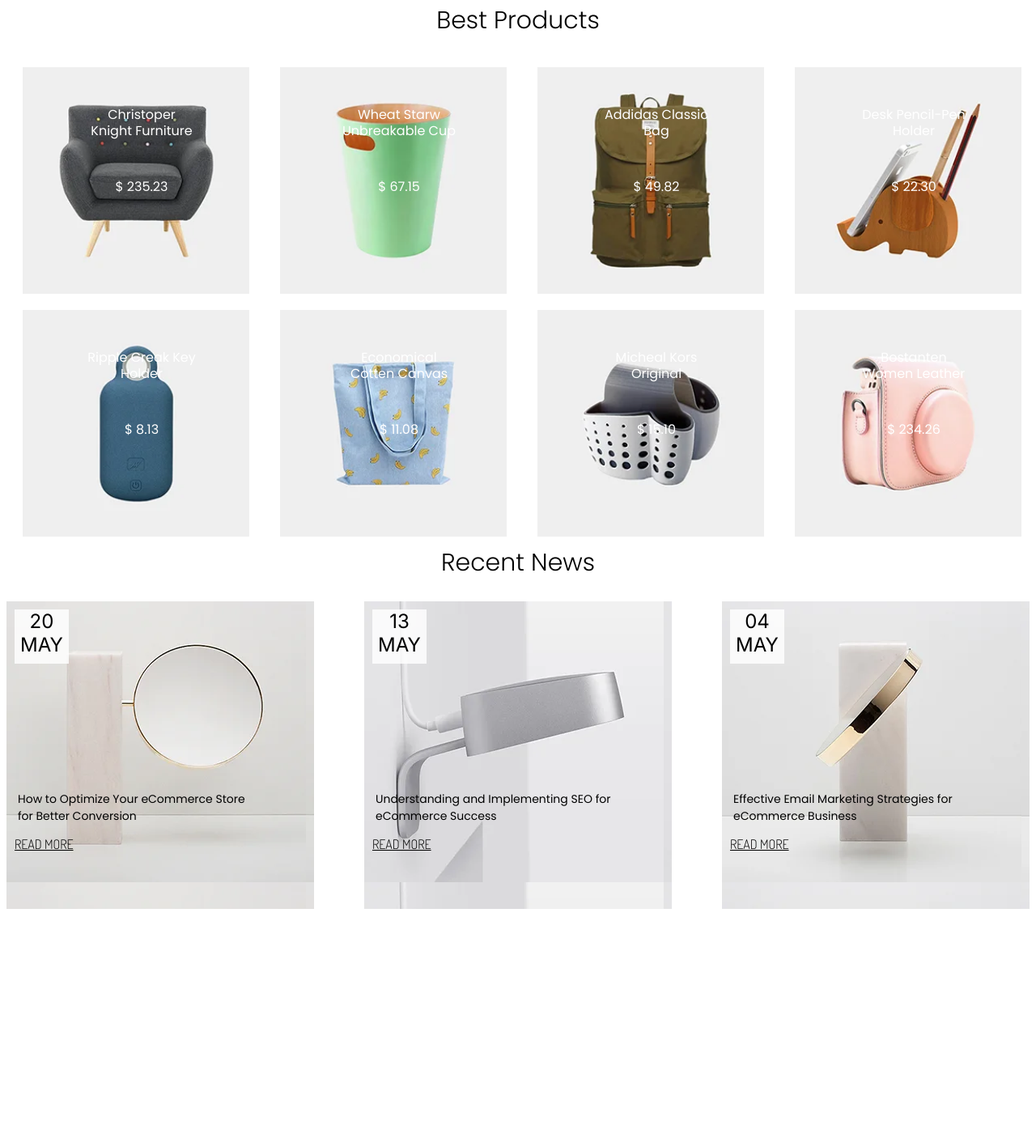
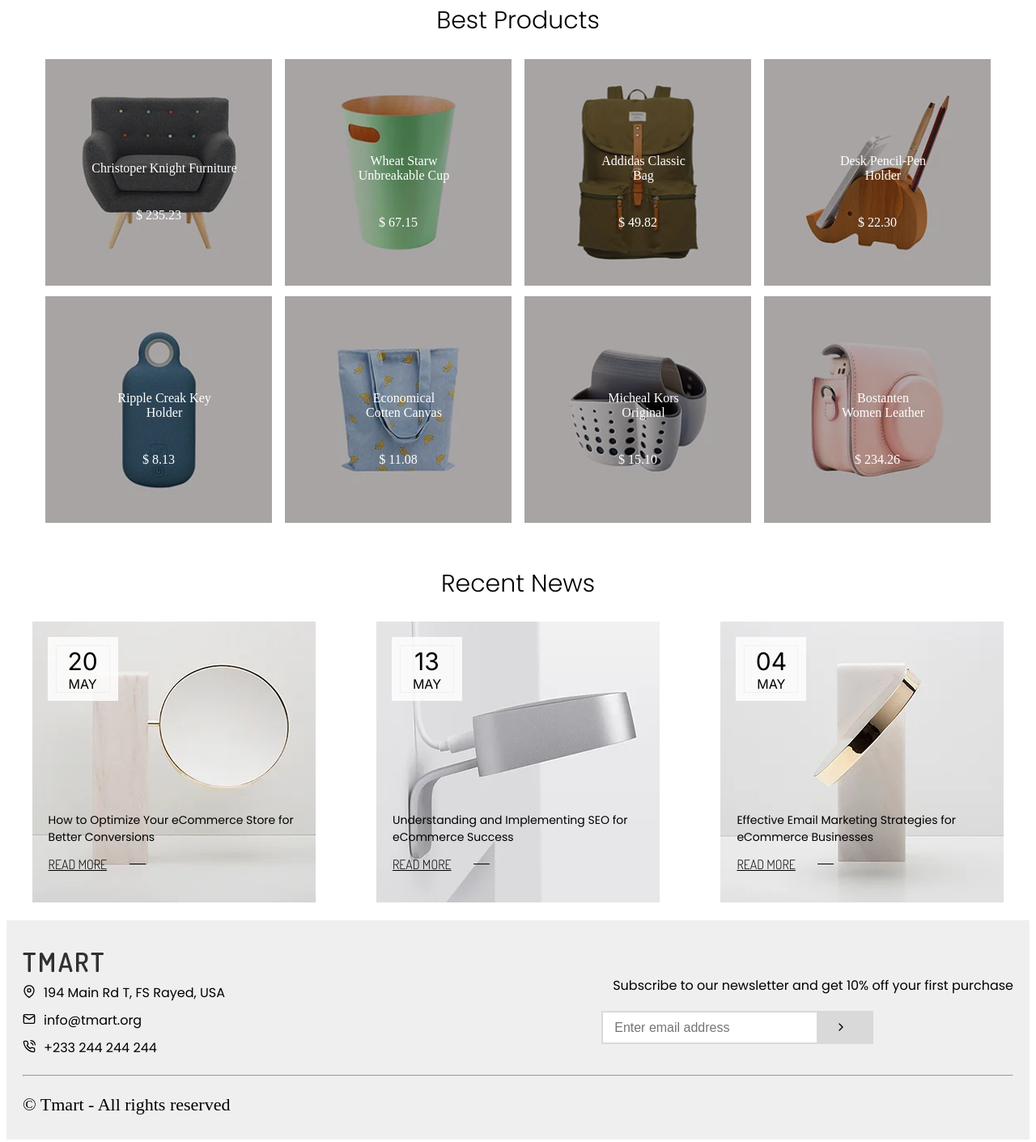
Before and after one commit to SegbenuL/Ecommerce-website, a plain HTML site: page index.html in a window 1280 px wide. Shown: the part 1199-2610 px from the top of the page at 81% size. Before the commit the page ends 2349 px from the top, so only its background shows below. Drawn offline with nearby package versions, Linux system fonts and the light colour scheme.

Commit message:
final project

```diff
--- a/css/desktop.css
+++ b/css/desktop.css
@@ -16,12 +16,32 @@
         width: 280px;
         height: 280px;
     }
+    .desk-nav{
+        display:block;
+    }
     .box1, .box2{
         width: 588px;
         height: 299px;
     }
-    .article, .article1, .article2{
-        width: 380px;
-        height: 380px;
+    .box1 p{
+        width: 236px;
+    }
+    .box2 p{
+        width: 236px;
+    }
+    .main{
+        grid-template-columns: repeat(4,1fr);
+        column-gap: 1rem;
+    }
+    .product{
+        width: 280px;
+        height: 280px;
+        align-self: center;
+    }
+
+    .article{
+        width: 350px;
+        height: 350px;
+        background-repeat: no-repeat;
     }
 }
--- a/css/mobile.css
+++ b/css/mobile.css
@@ -37,10 +37,10 @@
     margin-right: 20%;
     margin-top: 20%;
     width: 50%;
-    height: 171px;
+    height: fit-content;
     vertical-align:auto;
-    /* align-self: center; */
-    padding: 10px;
+    align-self: center;
+    /* padding: 10px; */
     background: rgba(255, 255, 255, 0.83);
 }
 .box a{
@@ -57,9 +57,7 @@
     background-position: center;
     background-size: cover;
     margin: 10px;
-    /* margin-top: 53px; */
-    /* left: calc(50% - 350px/2 - 0.5px);
-    margin: 0%; */
+
 
 }
 
@@ -71,11 +69,12 @@
     background-position: center center;
     background-size: cover;
     margin: 10px;
-    /* margin-top: 20.93px; */
+
 }
 
 .hero{
     display: flex;
+    flex-direction: column;
     flex-wrap: wrap;
     justify-content: space-around;
     font-family: 'Poppins';
@@ -83,7 +82,6 @@
     font-weight: 300;
     font-size: 20px;
     line-height: 25px;
-    /* or 125% */
     text-align:left;
     color: #000000;
     margin-top: 10px;
@@ -104,8 +102,6 @@
     color: #000000;
     font-family: 'Dosis', sans-serif;
     font-size: 16px;
-
-
 }
 .box1 p{
         color: #000000;
@@ -145,195 +141,214 @@ h2{
     text-align: center;
 
 }
-.box3{
+.main{
+    justify-content: center;
+    display: flex;
+    flex-wrap: wrap;
+    row-gap: 0.8rem;
+    width: 100%;
+}
+.product{
+    display: flex;
+    flex-direction: column;
+    justify-content: center;
+    align-items: center;
+    gap: 1.5rem;
+    width: 350px;
+    height: 350px;
+    text-align: center;
+    color: white;
+
+}
+.product.box3{
     background-image: url('/img/13.webp');
     background-repeat: no-repeat;
     background-size: cover;
-    width: 350px;
-    height: 350px;
-    margin: 10px;
-    text-align:center;
-    line-height: 350px;
+    background-color: rgba(52, 48, 48, 0.5);
+    background-blend-mode: overlay;
 }
-.box4{
+.product.box4{
     background-image: url('/img/2 (3).webp');
     background-repeat: no-repeat;
     background-size: cover;
-    width: 350px;
-    height: 350px;
-    margin: 10px;
+    background-color: rgba(52, 48, 48, 0.5);
+    background-blend-mode: overlay;
 }
-.box5{
+.product.box5{
     background-image: url('/img/3.webp');
     background-repeat: no-repeat;
     background-size: cover;
-    width: 350px;
-    height: 350px;
-    margin: 10px;
+    background-color: rgba(52, 48, 48, 0.5);
+    background-blend-mode: overlay;
 }
-.box6{
+.product.box6{
     background-image: url('/img/4.webp');
     background-repeat: no-repeat;
     background-size: cover;
-    width: 350px;
-    height: 350px;
-    margin: 10px;
+    background-color: rgba(52, 48, 48, 0.5);
+    background-blend-mode: overlay;
 }
-.box7{
+.product.box7{
     background-image: url('/img/5.webp');
     background-repeat: no-repeat;
     background-size: cover;
-    width: 350px;
-    height: 350px;
-    margin: 10px;
+    background-color: rgba(52, 48, 48, 0.5);
+    background-blend-mode: overlay;
 }
-.box8{
+.product.box8{
     background-image: url('/img/6.webp');
     background-repeat: no-repeat;
     background-size: cover;
-    width: 350px;
-    height: 350px;
-    margin: 10px;
+    background-color: rgba(52, 48, 48, 0.5);
+    background-blend-mode: overlay;
 }
-.box9{
+.product.box9{
     background-image: url('/img/7.webp');
     background-repeat: no-repeat;
     background-size: cover;
-    width: 350px;
-    height: 350px;
-    margin: 10px;
+    background-color: rgba(52, 48, 48, 0.5);
+    background-blend-mode: overlay;
 }
-.box10{
+.product.box10{
     background-image: url('/img/8.webp');
     background-repeat: no-repeat;
     background-size: cover;
+    background-color: rgba(52, 48, 48, 0.5);
+    background-blend-mode: overlay;
+}
+.news-container{
+    width: 95%;
+    margin: 0px auto;
+}
+.article{
     width: 350px;
     height: 350px;
-    margin: 10px;
+    background-repeat: no-repeat;
+    margin-bottom: 19px;
+    position: relative;
 }
-.main{
-    flex-grow: inherit;
-    align-items: center;
-    display: flex;
-    flex-wrap: wrap;
-    justify-content:space-between;
-    flex-direction: row;
-    float: inline-start;
-    margin-inline-start: 10px;
-    flex-flow: wrap;
-    width:fit-content;
-    /* margin: 10px;
-    margin-top: 10px; */
+.news .news1{
+    background-image: url('/img/1 (2).jpg');
 }
-
-
-.box3-opacity p{
-    color: white;
-    text-align: center;
-    font-family: 'poppins', sans-serif;
-    font-style: normal;
-    font-size: 16px;
-    line-height: 125%;
+.news .news2{
+    background-image: url('/img/2 (4).jpg');
+}
+.news .news3{
+    background-image: url('/img/3 (1).jpg');
 }
 .news{
     display: flex;
     flex-wrap: wrap;
-    justify-content:space-between;
+    justify-content: space-between;
+    align-items: center;
     align-self: center;
-    /* flex-direction: row; */
 }
-.article{
-    background-image: url('/img/1 (2).jpg');
-    width: 350px;
-    height: 350px;
+
+.news .smallbox{
+    width: 67px;
+    background: rgba(255, 255, 255, 0.83);
+    margin: 19px;
+    padding: 10px;
+    font-family: 'Inter';
+    text-align: center;
+
+}
+.news .date{
+    height: 57px;
+    border: 1px solid rgba(0, 0, 0, 0.04);
     display: flex;
     flex-direction: column;
-    margin-bottom: 19px;
+    justify-content: center;
+    align-content: center;
+
 }
-.article1{
-    background-image: url('/img/2 (4).jpg');
-    width: 350px;
-    height: 350px;
-    display: flex;
-    flex-direction: column;
-    margin-bottom: 19px;
+.news .day{
+    font-size: 30px;
+}
+.article-text{
+    position: absolute;
+    left: 20px;
+    bottom: 40px;
+
+}
+.news .text{
+    margin-bottom: 13px;
+    font-family: 'poppins', sans-serif;
+    font-size: 14px;
+}
+.news .rmtext{
+    position: relative;
+}
+.news .rmtext a{
+    font-family: 'dosis', sans-serif;
+    font-size: 16px;
+    color: black;
+}
+.news .line{
+    position: absolute;
+    width: 20px;
+    bottom: 10px;
+    height: 1px;
+    background-color: #000000;
+    left: 100px;
 }
 
-.article2{
-    background-image: url('/img/3 (1).jpg');
-    width: 350px;
-    height: 350px;
+.footer{
+    padding: 40px 20px 30px;
+    background-color: #efefef;
+}
+.footer .location,
+.footer .email,
+.footer .phone{
+    margin: 10px 0px;
     display: flex;
-    flex-direction: column;
-    margin-bottom: 19px;
+    align-items: center;
 }
-
-.smallbox{
-    width: 67px;
-    height: 67px;
-    background: rgba(255, 255, 255, 0.83);
-    margin: 10px;
-    margin-top: 10px;
-    font-family: 'Inter';
+.footer .address-text{
+    font-family: 'Poppins', sans-serif;
     font-style: normal;
     font-weight: 400;
-    font-size: 24px;
-    line-height: 29px;
-    text-align: center;
+    font-size: 16px;
+    line-height: 24px;
 }
-.text{
-    margin-top: 100px;
-    flex: content;
-    justify-content: flex-end;
-    justify-self: flex-end;
-    row-gap: 7rem;
+.footer svg.feather{
+    width: 16px;
+    height: 16px;
+    margin-right: 10px;
 }
-.text p{
-    font-family: 'Poppins';
-    font-style: normal;
-    font-weight: 400;
-    font-size: 14px;
+.footer .Subscribe{
+    margin: 60px 0px 30px;
+
 }
-.text a{
-    margin-left: 10px;
-    color: #000000;
-    font-family: 'Dosis', sans-serif;
+.footer input[type="text"]{
+    width: 250px;
     font-size: 16px;
-    font-style: normal;
-    font-weight: 500;
+    border: 2px solid #d9d9d9;
+    padding-left: 14px;
 }
-/* }
-.footer{
-    width: 100%;
-    height: 480px;
-    margin:0%;
-
-    background: #EFEFEF;
+.footer button{
+    background-color: #d9d9d9;
+    padding: 10px 20px 8px;
+    border: 2px solid #d9d9d9;
+    cursor: pointer;
+    margin-left: -4px;
 }
-.footer1{
-
+.Subscribe p{
+    margin-top: 0px;
+    padding-top: 0px;
+    font-family: 'poppins', sans-serif;
+    font-size: 16px;
+}
+.footer .sub-sub{
     display: flex;
-    flex-wrap: wrap;
-    font-family: 'poppins', sans-serif;
-    font-weight: 400;
-    font-size: 16px;
-    font-style: normal;
-    justify-content: space-between;
-    padding: 10px;
-    margin: 10px;
+    margin-top: 19px;
 }
-.footer img{
-    margin-left: 12px;
-    margin-top: 52px;
-    justify-content: center;
+.hr{
+    margin-bottom: 22px;
 }
-.footer input{
-    height: 40px;
-    width: 336px;
-    background: #F9F9F9;
-    border: 0.4px solid rgba(0, 0, 0, 0.38);
-} */
-
+.footer .copyright{
+    font-size: 22px;
+}
 
 @media screen and (max-width: 744px) {
     main{
--- a/css/tablet.css
+++ b/css/tablet.css
@@ -1,10 +1,29 @@
-@media screen and (min-width: 744px){
-    .box3, .box4, .box5, .box6, .box7, .box8, .box9, .box10{
-        width: 220px;
-height: 220px;
+@media (min-width:768px){
+    .desk-nav{
+        display: none;
     }
-    .article, .article1, .article2{
-        width: 330px;
-        height: 330px;
-    }
+.hero{
+    flex-direction: row;
 }
+.main{
+    grid-template-columns: repeat(3,1fr);
+    column-gap: 1rem;
+}
+.product{
+    width: 220px;
+    height: 220px;
+    align-self: center;
+}
+.address-container{
+    display: flex;
+    justify-content: space-between;
+}
+.footer .Subscribe{
+    margin: 0px 0px 30px;
+}
+.article{
+    width: 330px;
+    height: 330px;
+    background-repeat: no-repeat;
+}
+}
--- a/index.html
+++ b/index.html
@@ -14,14 +14,15 @@
     <link href="https://fonts.googleapis.com/css2?family=Inter&display=swap" rel="stylesheet">
     <link href="https://fonts.googleapis.com/css2?family=Dosis:wght@300&display=swap" rel="stylesheet">
     <link href="https://fonts.googleapis.com/css2?family=Poppins:wght@300;400&display=swap" rel="stylesheet">
+    <link rel="icon" href="/img/logo.png">
     <title>Ecommerce Project</title>
 </head>
 
 <body>
-
+    <!-- This is my header section -->
     <header>
         <div class="header">
-            <div><img src="/img/2 (1).webp" alt=""></div>
+            <div><img src="/img/2 (1).webp" alt="my website logo"></div>
             <nav class="desk-nav">
                 <ul>
                     <li><a href="">Portfolio</a></li>
@@ -30,6 +31,8 @@
                     <li><a href="">Contact</a></li>
                 </ul>
             </nav>
+
+            <!-- Here are my header navigation icons  -->
             <nav class="mobile-nav">
                 <a href=""></a><i data-feather="user"></i></a>
                 <a href=""></a><i data-feather="shopping-cart"></i></a>
@@ -45,6 +48,8 @@
             </div>
         </div>
     </header>
+
+    <!-- This is my hero section -->
     <main>
     <div class="hero">
         <div class="box1">
@@ -55,118 +60,152 @@
             <p>New Basket </br> Collection</p>
             <a href="">SHOP NOW</a> -
         </div>
+    </div>
 
-    </div>
+    <!-- This is my product section -->
+<section>
     <h2>Best Products</h2>
     <div class="main">
-
-        <div class="box3">
-            <div class="box3-opacity">
-                <p class="para">Christoper </br> Knight Furniture</p>
-                <p>$ 235.23</p>
-            </div>
-
+        <div class="product box3">
+                <p>Christoper Knight Furniture</p>
+                <span>$ 235.23</span>
         </div>
-        <div class="box4">
-            <div class="box3-opacity">
+        <div class="product box4">
                 <p>Wheat Starw </br> Unbreakable Cup</p>
-                <p>$ 67.15</p>
-            </div>
-
+                <span>$ 67.15</span>
         </div>
-        <div class="box5">
-            <div class="box3-opacity">
+        <div class="product box5">
                 <p>Addidas Classic</br> Bag</p>
-                <p>$ 49.82</p>
-            </div>
-
+                <span>$ 49.82</span>
         </div>
-        <div class="box6">
-            <div class="box3-opacity">
+        <div class="product box6">
                 <p>Desk Pencil-Pen </br> Holder</p>
-                <p>$ 22.30</p>
-            </div>
-
+                <span>$ 22.30</span>
         </div>
-        <div class="box7">
-            <div class="box3-opacity">
+        <div class="product box7">
                 <p>Ripple Creak Key</br> Holder</p>
-                <p>$ 8.13</p>
-            </div>
-
+                <span>$ 8.13</span>
         </div>
-        <div class="box8">
-            <div class="box3-opacity">
+        <div class="product box8">
                 <p>Economical </br> Cotten Canvas</p>
-                <p>$ 11.08</p>
-            </div>
-
+                <span>$ 11.08</span>
         </div>
-        <div class="box9">
-            <div class="box3-opacity">
+        <div class="product box9">
                 <p>Micheal Kors </br> Original</p>
-                <p>$ 15.10</p>
-            </div>
-
+                <span>$ 15.10</span>
         </div>
-        <div class="box10">
-            <div class="box3-opacity">
+        <div class="product box10">
                 <p>Bostanten </br> Women Leather</p>
-                <p>$ 234.26</p>
-            </div>
-
+                <span>$ 234.26</span>
         </div>
     </div>
+    </section>
+
+
+    <!-- This is my news section  -->
     <h2>Recent News</h2>
+    <section class="news-container">
+
+        <!-- my news main container -->
     <div class="news">
-
-        <div class="article">
-            <div class="smallbox"> 20 MAY</div>
-            <div class="text">
-                <p>How to Optimize Your eCommerce Store </br> for Better Conversion</p>
-                <a href="">READ MORE</a>
+        <div class="article news1">
+            <div class="smallbox">
+                <div class="date">
+                    <div class="day">20</div>
+                    <div class="month">MAY</div>
+                </div>
             </div>
-        </div>
-        <div class="article1">
-            <div class="smallbox"> 13 MAY</div>
-            <div class="text">
-                <p>Understanding and Implementing SEO for </br> eCommerce Success</p>
-                <a href="">READ MORE</a>
-            </div>
-        </div>
-        <div class="article2">
-            <div class="smallbox"> 04 MAY</div>
-            <div class="text">
-                <p>Effective Email Marketing Strategies for </br> eCommerce Business</p>
-                <a href="">READ MORE</a>
+            <div class="article-text">
+                <div class="text">
+                    How to Optimize Your eCommerce Store for Better Conversions
+                </div>
+                <div class="read">
+                    <span class="rmtext"><a href="">READ MORE</a></span>
+                    <span class="line"></span>
+                </div>
             </div>
         </div>
 
+        <div class="article news2">
+            <div class="smallbox">
+                <div class="date">
+                    <div class="day">13</div>
+                    <div class="month">MAY</div>
+                </div>
+            </div>
+            <div class="article-text">
+                <div class="text">
+                    Understanding and Implementing SEO for eCommerce Success
+                </div>
+                <div class="read">
+                    <span class="rmtext"><a href="">READ MORE</a></span>
+                    <span class="line"></span>
+                </div>
+            </div>
+        </div>
+        <div class="article news3">
+            <div class="smallbox">
+                <div class="date">
+                    <div class="day">04</div>
+                    <div class="month">MAY</div>
+                </div>
+            </div>
+            <div class="article-text">
+                <div class="text">
+                    Effective Email Marketing Strategies for eCommerce Businesses
+                </div>
+                <div class="read">
+                    <span class="rmtext"><a href="">READ MORE</a></span>
+                    <span class="line"></span>
+                </div>
+            </div>
+        </div>
+    </div>
+</section>
 
+    <!-- This is my footer section  -->
+<footer class="footer">
+
+
+    <div class="footer-icon"><img src="/img/logo.png" alt="footer icon"></div>
+
+    <!-- Address and location section  -->
+    <div class="address-container">
+        <div class="footer-address">
+           <div class="location">
+                <div> <i data-feather="map-pin"></i></div>
+                <div class="address-text"> 194 Main Rd T, FS Rayed, USA</div>
+           </div>
+           <div class="email">
+                <div> <i data-feather="mail"></i></div>
+                <div class="address-text" >info@tmart.org</div>
+           </div>
+           <div class="phone">
+                <div><i data-feather="phone-call"></i></div>
+                <div class="address-text" >+233 244 244 244</div>
+           </div>
+        </div>
+
+    <!-- Subscribe section  -->
+    <div class="Subscribe">
+        <p>Subscribe to our newsletter and get 10% off your first purchase</p>
+            <div class="sub-sub">
+                <input type="text" placeholder="Enter email address">
+                <button input="button"> <i data-feather="chevron-right"></i></button>
+            </div>
+        </div>
+    </div>
+    <hr class="hr">
+    <div class="copyright">
+        &copy; Tmart - All rights reserved
     </div>
 
-    </main>
-    <!-- <footer class="footer">
-        <img src="/img/logo.png" alt="">
-        <section class="footer1">
-        <nav class="footer-icon">
-           <p> <i data-feather="map-pin"></i>194 Main Rd T, FS Rayed, USA</p>
-            <p><i data-feather="mail"></i>info@tmart.org</p>
-            <p><i data-feather="phone-call"></i>+233 244 244 244</p>
-            <script>
-                feather.replace()
-            </script>
 
-        </nav>
-        <div>
-        <p>Subscribe to our newsletter and get 10% off your first purchase</p>
-        <form action="">
-            <input type="email" placeholder="Enter email address">
-            <button> > </button>
-        </form>
-        </div>
-    </section>
-    </footer> -->
+        <script>
+            feather.replace()
+        </script>
+
+</footer>
 
 </body>
 
```
